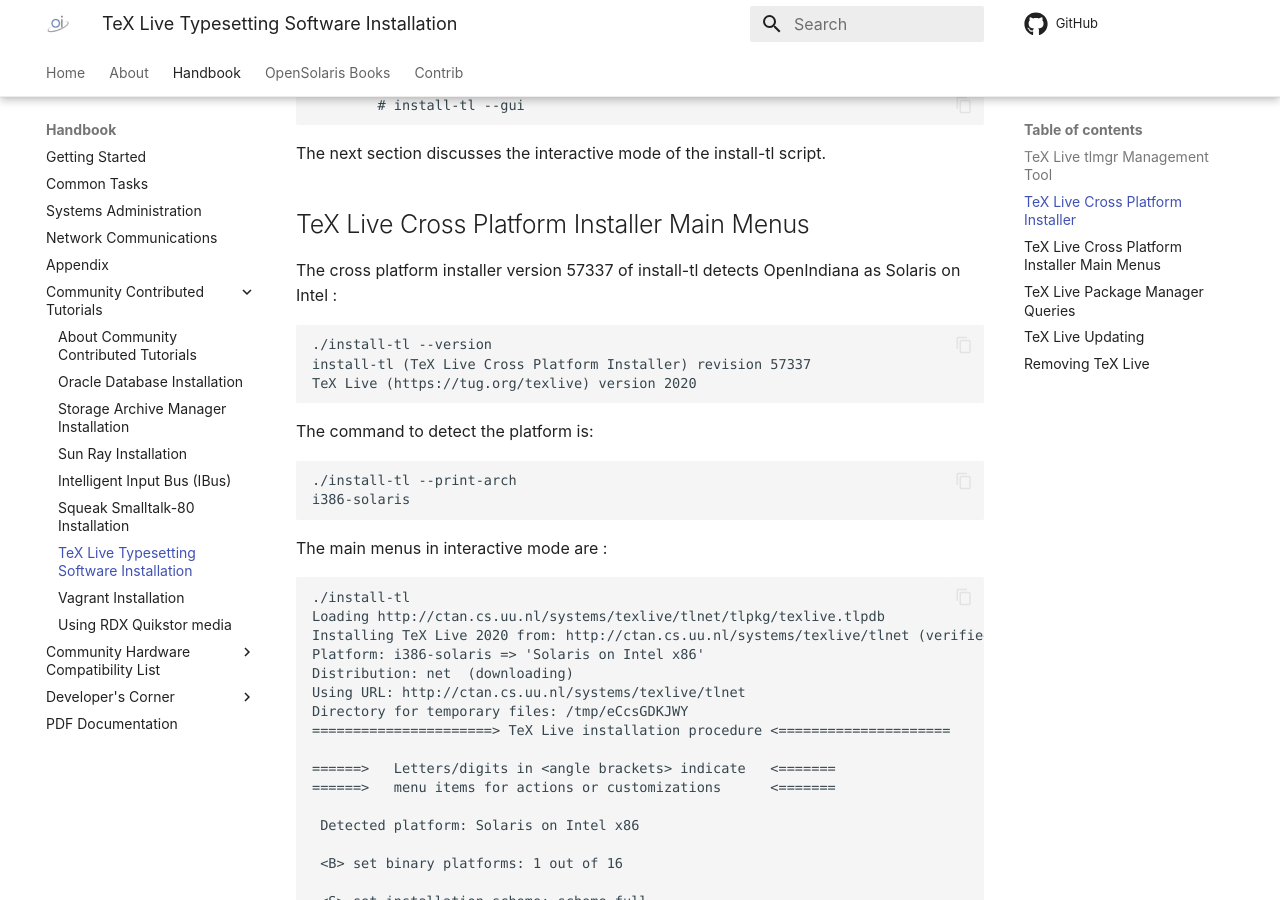
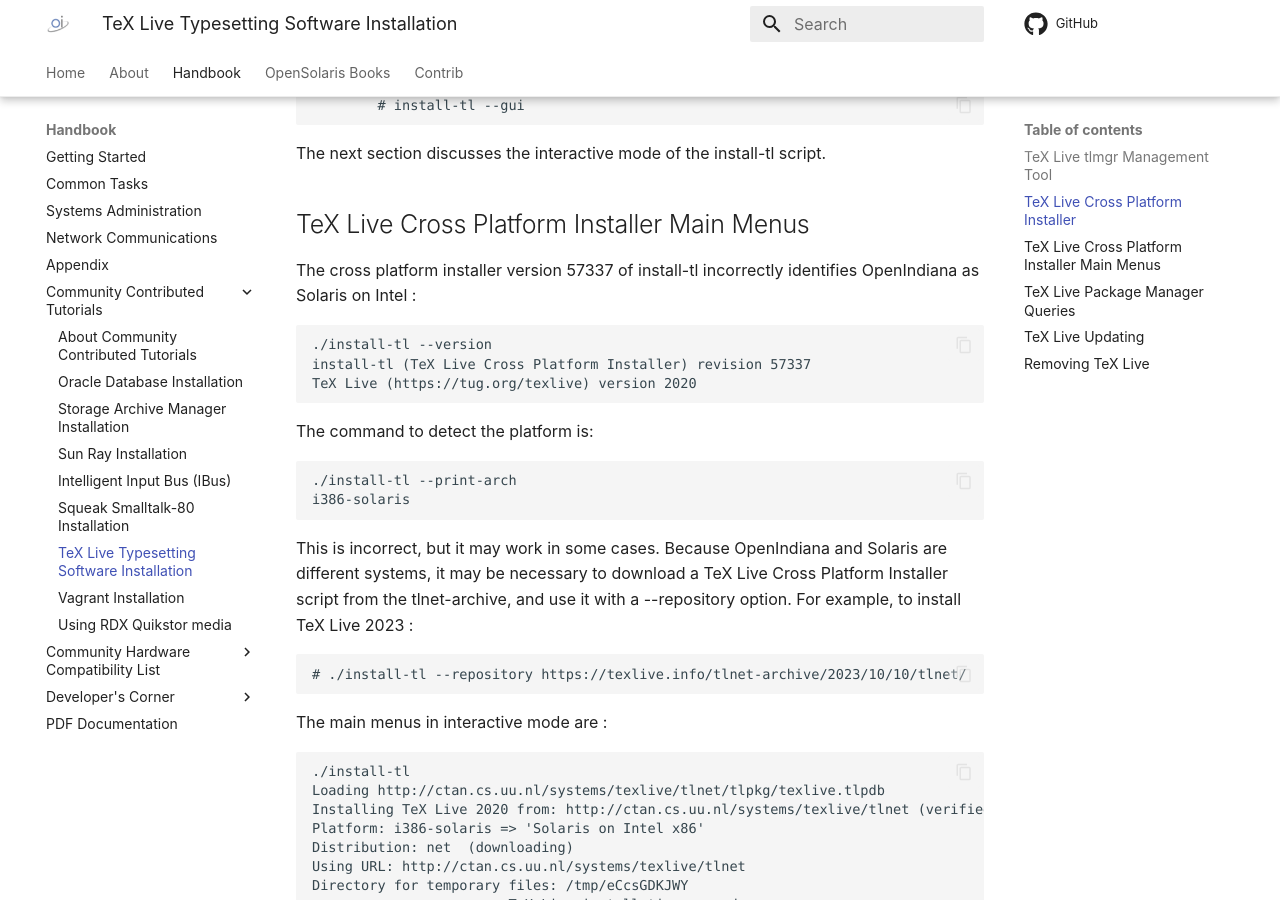
Before and after one commit to OpenIndiana/oi-docs, an MkDocs documentation site: the page built from docs/handbook/community/texlive.md, in a window 1280 px wide and 900 px high, scrolled down 2042 px. Built offline with MkDocs 1.6.1 and Material for MkDocs 9.7.7, drawn with Linux system fonts in a browser that asks for light colours; comment, search, counter and statistics services are not loaded.

Commit message:
TeX Live:  add note on TeX Live 2023

````diff
--- a/docs/handbook/community/texlive.md
+++ b/docs/handbook/community/texlive.md
@@ -84,7 +84,7 @@
 
 ## TeX Live Cross Platform Installer Main Menus
 
-The cross platform installer version 57337 of install-tl detects OpenIndiana as Solaris on Intel :
+The cross platform installer version 57337 of install-tl incorrectly identifies OpenIndiana as Solaris on Intel :
 
 ```none
 ./install-tl --version
@@ -97,6 +97,13 @@
 ```none
 ./install-tl --print-arch
 i386-solaris
+```
+
+This is incorrect, but it may work in some cases.  Because OpenIndiana and Solaris are different systems, it may be necessary to download a TeX Live Cross Platform Installer script from the tlnet-archive, and use it with a --repository option.   For example, to install TeX Live 2023 :
+
+
+```none
+# ./install-tl --repository https://texlive.info/tlnet-archive/2023/10/10/tlnet/
 ```
 
 The main menus in interactive mode are :
````
Also changed, not shown: other parts of docs/handbook/community/texlive.md (+1 -1 lines).
